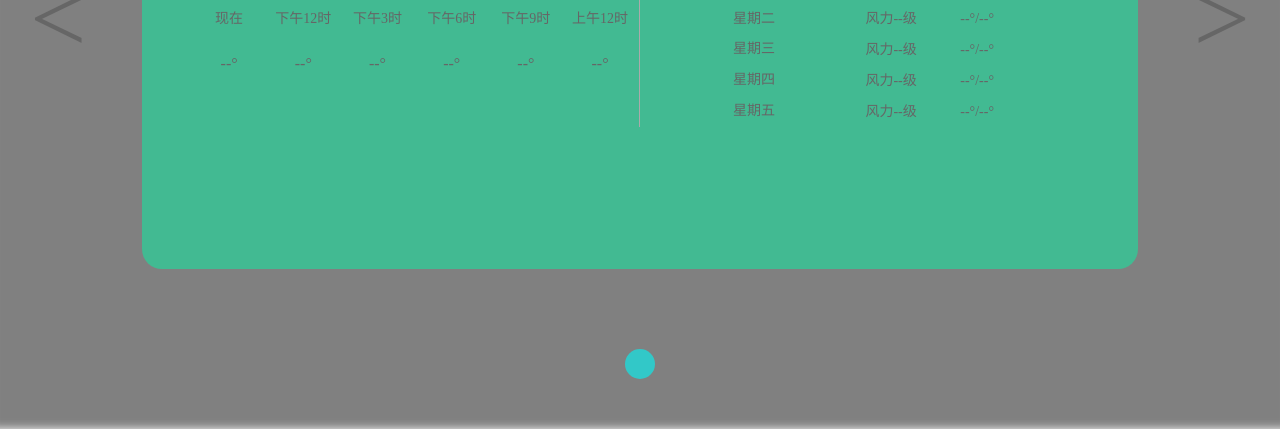
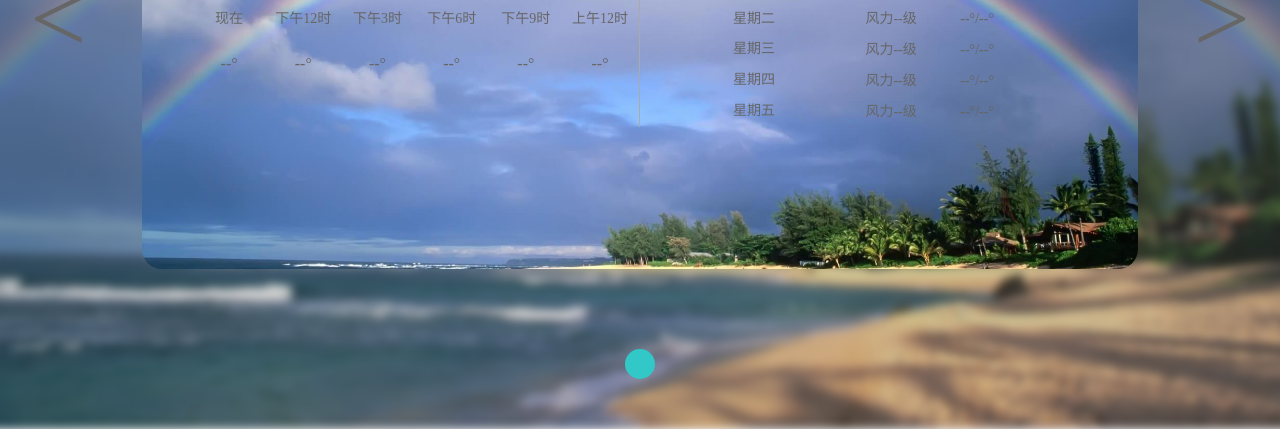
Before and after one commit to zh-yang/get-weather, a plain HTML site: page index.html in a window 1280 px wide. Shown: the part 381-810 px from the top of the page. Drawn offline with Linux system fonts and the light colour scheme; no server answers.

Commit message:
get weather

```diff
--- a/css/index.css
+++ b/css/index.css
@@ -24,7 +24,7 @@ html,body,#wrap {
 	z-index: -1;
 	filter: blur(5px);
 	background: rgba(30,30,30,0.5)
-							url(wea-bg.jpg) no-repeat;
+							url(../img/wea-bg.jpg) no-repeat;
 	background-size: cover;
 }
 #cover::before {
@@ -95,7 +95,7 @@ html,body,#wrap {
 	padding: 50px;
 	border-radius: 20px;
 	background: rgba(50,200,150,0.8)
-							url(wea-bg.jpg) no-repeat;
+							url(../img/wea-bg.jpg) no-repeat;
 	background-size: cover;
 }
 .ct2 {
```
